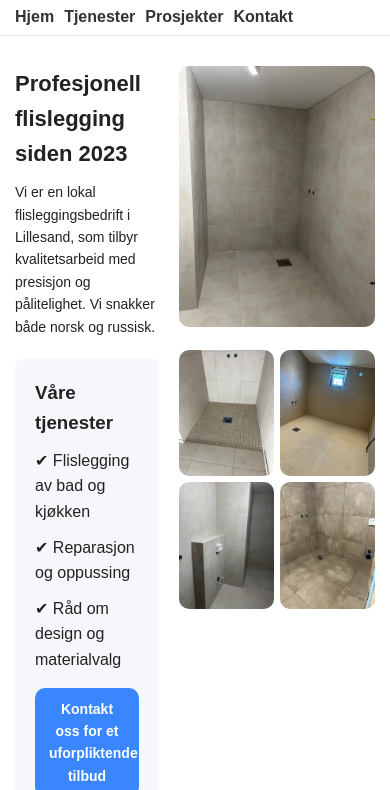
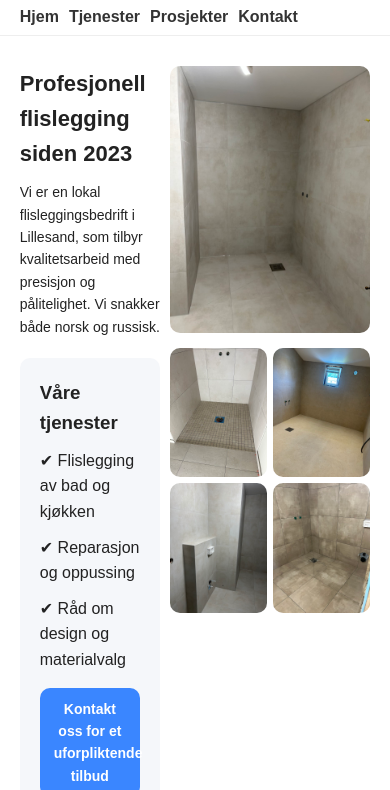
Before and after one commit to Olgerd82/website, a plain HTML site: page index.html in a window 390 px wide. Shown: the part 101-891 px from the top of the page. Drawn offline with Linux system fonts and the light colour scheme.

Commit message:
@media правки

```diff
--- a/css/style.css
+++ b/css/style.css
@@ -179,8 +179,8 @@ body {
 /* Responsive */
 @media (max-width: 768px) {
   .container {
-    width: 100%;
-    padding: 0 15px;
+    width:95%;
+    padding: 0 10px;
     max-width: none;
   }
 
@@ -191,6 +191,7 @@ body {
 
   .hero {
     /*flex-direction: column;*/
+     gap: 10px;
   }
 
   .hero-text h2 {
@@ -221,4 +222,10 @@ body {
   .logo-img {
     height: 80px; /* чуть меньше на мобильных */
   }
+
+  img {
+  max-width: 100%;
+  height: auto;
+  display: block;
 }
+}
```
